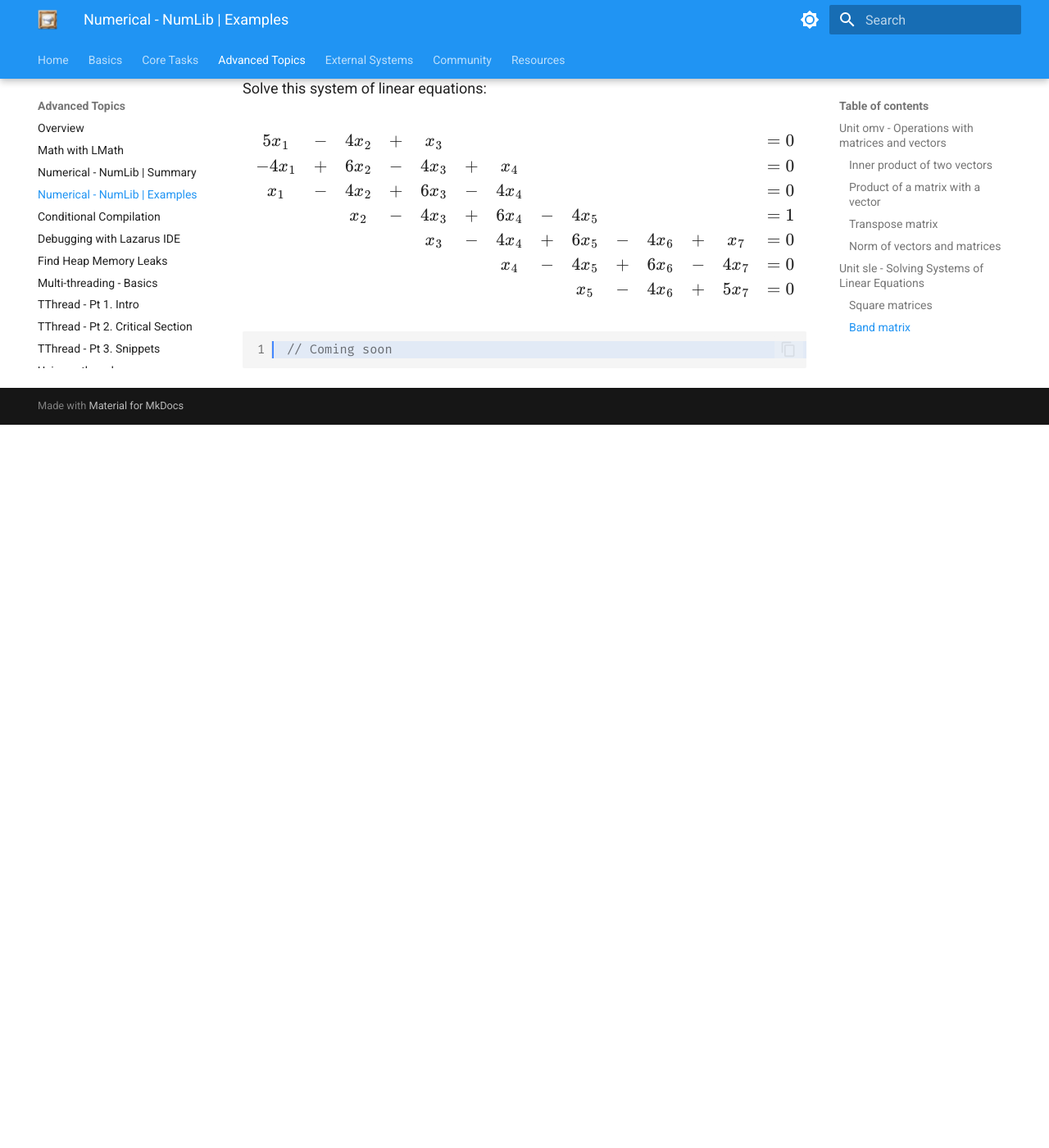
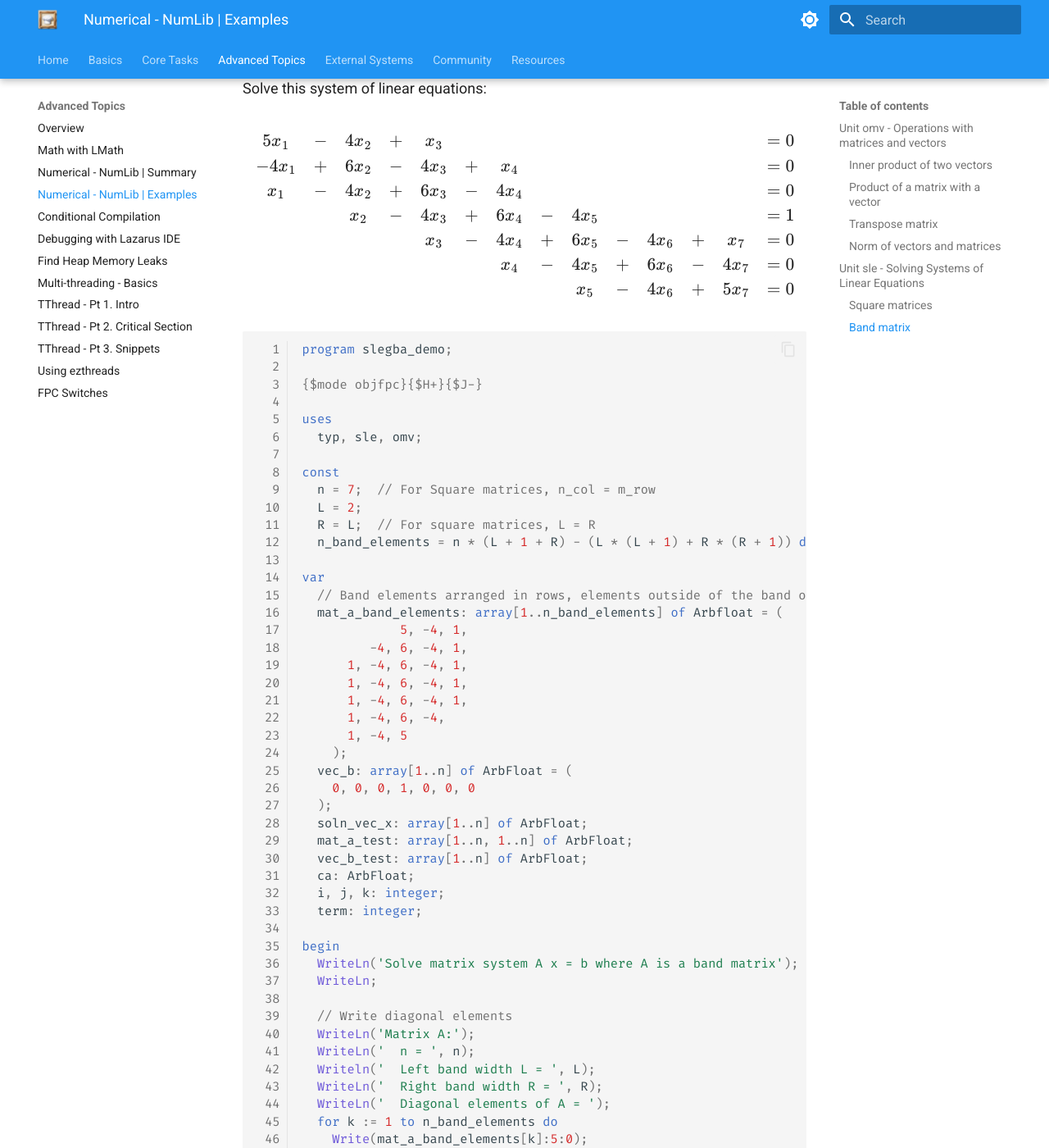
Before and after one commit to ikelaiah/free-pascal-cookbook, an MkDocs documentation site: the page built from docs/docs/advanced/numlib.md, in a window 1280 px wide and 1400 px high, scrolled down 14086 px. Shown: the whole window at 82% size. Built offline with MkDocs 1.6.1 and Material for MkDocs 9.7.7, drawn with Linux system fonts in a browser that asks for light colours; before the commit the page ends 14604 px from its top, so only the background shows below that; some of the changed text lies outside the part shown.

Commit message:
Update - Added an example of sle with a band matrix, slegba_demo.

````diff
--- a/docs/docs/advanced/numlib.md
+++ b/docs/docs/advanced/numlib.md
@@ -608,7 +608,7 @@ end.
 
 ### Band matrix
 
-`slegba` is implemented for a band matrix, i.e. a matrix in which all elements are zero outside a band of width `l` below and of width `r` above the main diagonal.
+`slegba` is specially implemented for a band matrix, i.e. a matrix in which all elements are zero outside a band of width `l` below and of width `r` above the main diagonal.
 
 ```pascal
 procedure slegba(n, l, r: ArbInt; var a, b, x, ca: ArbFloat; var term:ArbInt);
@@ -675,6 +675,122 @@ $$
  }
 $$
 
-```pascal linenums="1" hl_lines="1"
-// Coming soon
+```pascal linenums="1" hl_lines="51 95-100"
+program slegba_demo;
+
+{$mode objfpc}{$H+}{$J-}
+
+uses
+  typ, sle, omv;
+
+const
+  n = 7;  // For Square matrices, n_col = m_row
+  L = 2;
+  R = L;  // For square matrices, L = R
+  n_band_elements = n * (L + 1 + R) - (L * (L + 1) + R * (R + 1)) div 2;
+
+var
+  // Band elements arranged in rows, elements outside of the band omitted!
+  mat_a_band_elements: array[1..n_band_elements] of Arbfloat = (
+             5, -4, 1,
+         -4, 6, -4, 1,
+      1, -4, 6, -4, 1,
+      1, -4, 6, -4, 1,
+      1, -4, 6, -4, 1,
+      1, -4, 6, -4,
+      1, -4, 5
+    );
+  vec_b: array[1..n] of ArbFloat = (
+    0, 0, 0, 1, 0, 0, 0
+  );
+  soln_vec_x: array[1..n] of ArbFloat;
+  mat_a_test: array[1..n, 1..n] of ArbFloat;
+  vec_b_test: array[1..n] of ArbFloat;
+  ca: ArbFloat;
+  i, j, k: integer;
+  term: integer;
+
+begin
+  WriteLn('Solve matrix system A x = b where A is a band matrix');
+  WriteLn;
+
+  // Write diagonal elements
+  WriteLn('Matrix A:');
+  WriteLn('  n = ', n);
+  Writeln('  Left band width L = ', L);
+  WriteLn('  Right band width R = ', R);
+  WriteLn('  Diagonal elements of A = ');
+  for k := 1 to n_band_elements do
+    Write(mat_a_band_elements[k]:5:0);
+  WriteLn;
+  WriteLn;
+
+  // Solve
+  slegba(n, l, r, mat_a_band_elements[1], vec_b[1], soln_vec_x[1], ca, term);
+
+  if term = 1 then begin
+    // Optional -- Test if tyhe result of matrix A with the solution vector x equals to vector b.
+    // Since mutliplication of a matrix stored like a band matrix is quite
+    // cumbersome we copy the band matrix into a standard matrix.
+    FillChar(mat_a_test, SizeOf(mat_a_test), 0);
+    k := 1;
+    for i:=1 to L do
+      for j := i-L to i+R do
+        if (j >= 1) and (j <= n) then begin
+          mat_a_test[i,j] := mat_a_band_elements[k];
+          inc(k);
+        end;
+
+    for i:= L+1 to n-R do
+      for j := i-L to i+R do begin
+        mat_a_test[i,j] := mat_a_band_elements[k];
+        inc(k);
+      end;
+    for i := n-R+1 to n do
+      for j := i-L to i+R do
+        if j <= n then begin
+          mat_a_test[i,j] := mat_a_band_elements[k];
+          inc(k);
+        end;
+
+    // Optional -- Print matrix A
+    WriteLn('Matrix A =');
+    for i:=1 to n do begin
+      for j:=1 to n do
+        Write(mat_a_test[i,j]:5:0);
+      WriteLn;
+    end;
+    WriteLn;
+
+    // Optional -- Print Vector b
+    WriteLn('Vector b = ');
+    for i:= 1 to n do
+      Write(vec_b[i]:10:0);
+    WriteLn;
+    WriteLn;
+
+    // Print solution
+    WriteLn('Solution: vector x = ');
+    for i:= 1 to n do
+      Write(soln_vec_x[i]:10:3);
+    WriteLn;
+    WriteLn;
+
+    // Optional -- Double-check result by multiply mat_a_text and the soln_vec_x
+    // The result should be the same as vec_b
+    omvmmv(mat_a_test[1,1], n, n, n, soln_vec_x[1], vec_b_test[1]);
+
+    WriteLn('Check result: A x = (must be equal to b)');
+    for i:= 1 to n do
+      Write(vec_b_test[i]:10:0);
+    WriteLn;
+  end
+  else
+    WriteLn('Error');
+
+
+  // Pause console
+  WriteLn('Press enter to quit');
+  ReadLn;
+end.
 ```
````
Also changed, not shown: docs/docs/advanced/numlib-summary.md (+1 -1 lines).
